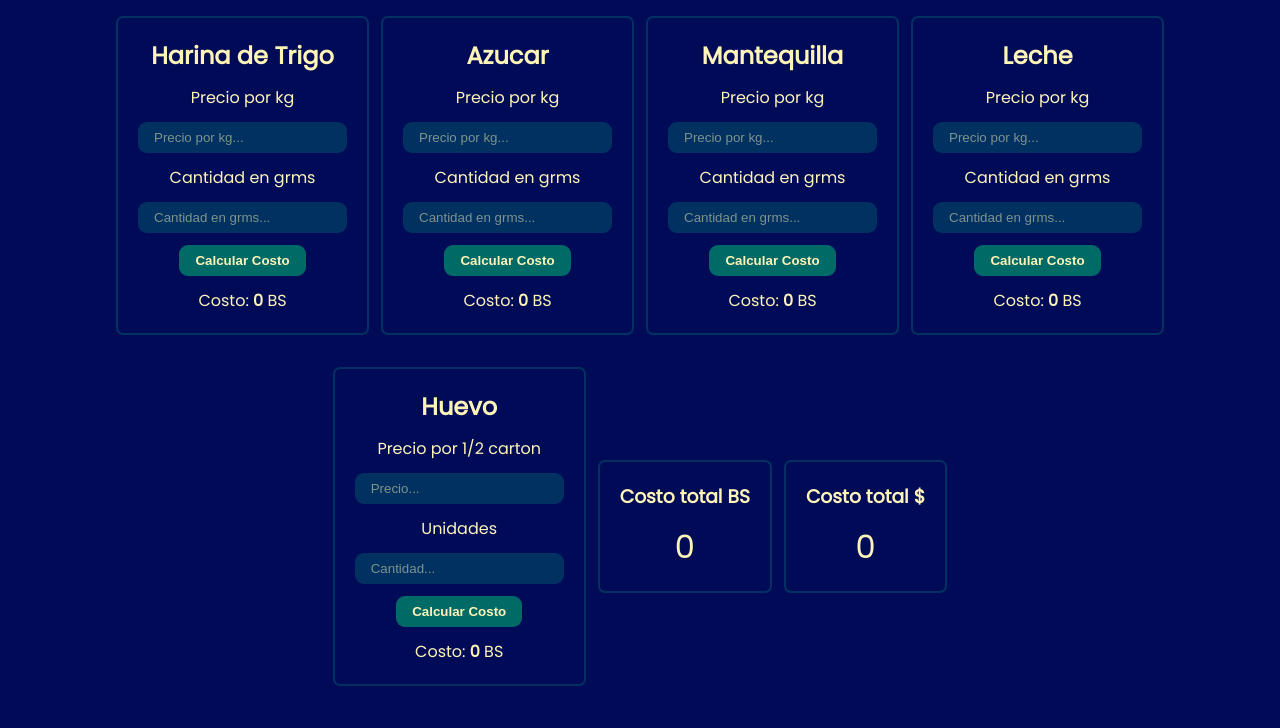
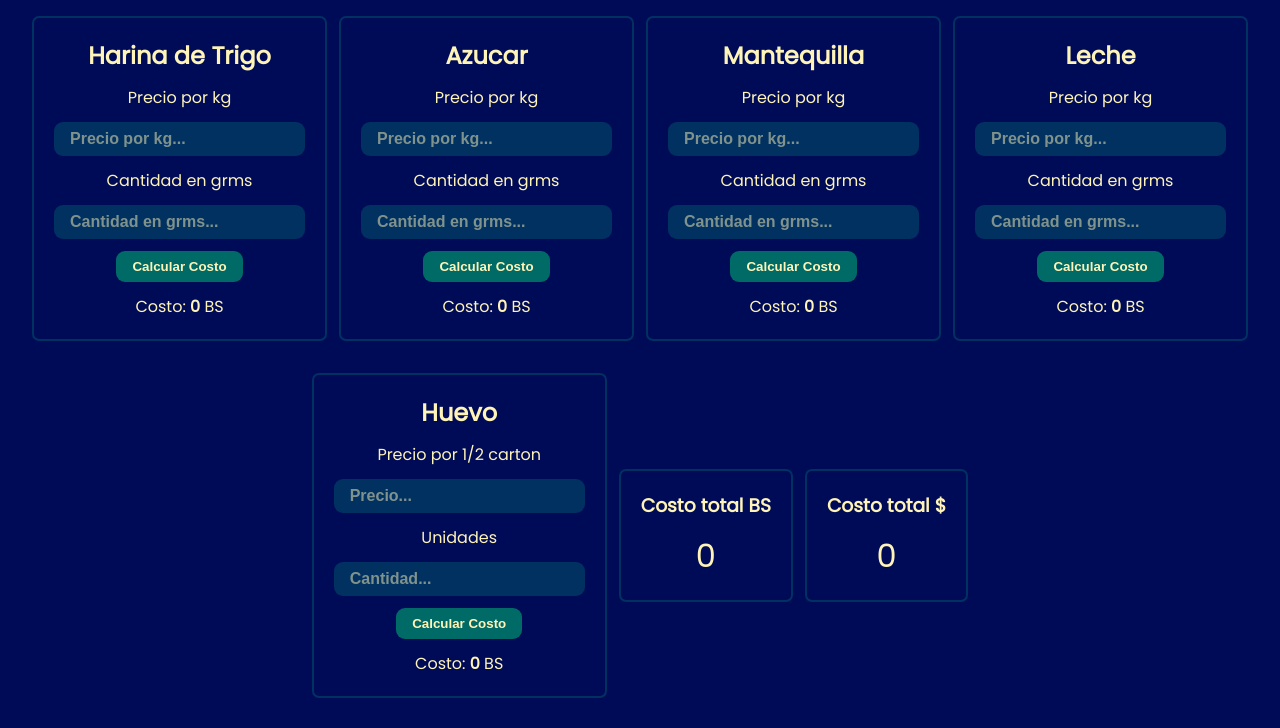
Before and after one commit to Ozzie1311/costos, a plain HTML site: page index.html in a window 1280 px wide. Shown: the part 82-810 px from the top of the page. Drawn offline with Linux system fonts and the light colour scheme.

Commit message:
Haciendo un ultimo cambio

```diff
--- a/style.css
+++ b/style.css
@@ -57,6 +57,9 @@ h1 {
     border-radius: 9px;
     border: none;
     background-color: #003161;
+    color: #FFF4B7;
+    font-size: 1rem;
+    font-weight: bold;
 }
 
 .precio::placeholder, .cantidad::placeholder {
```
